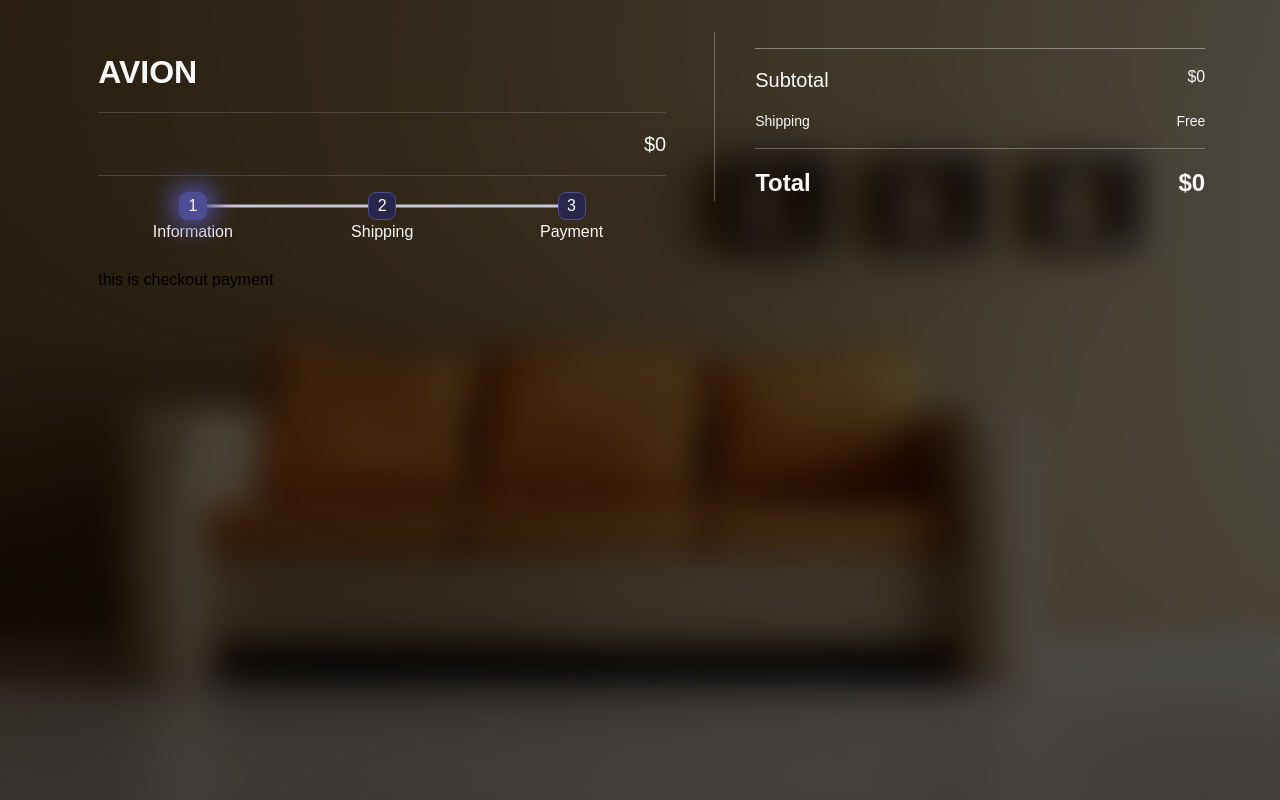
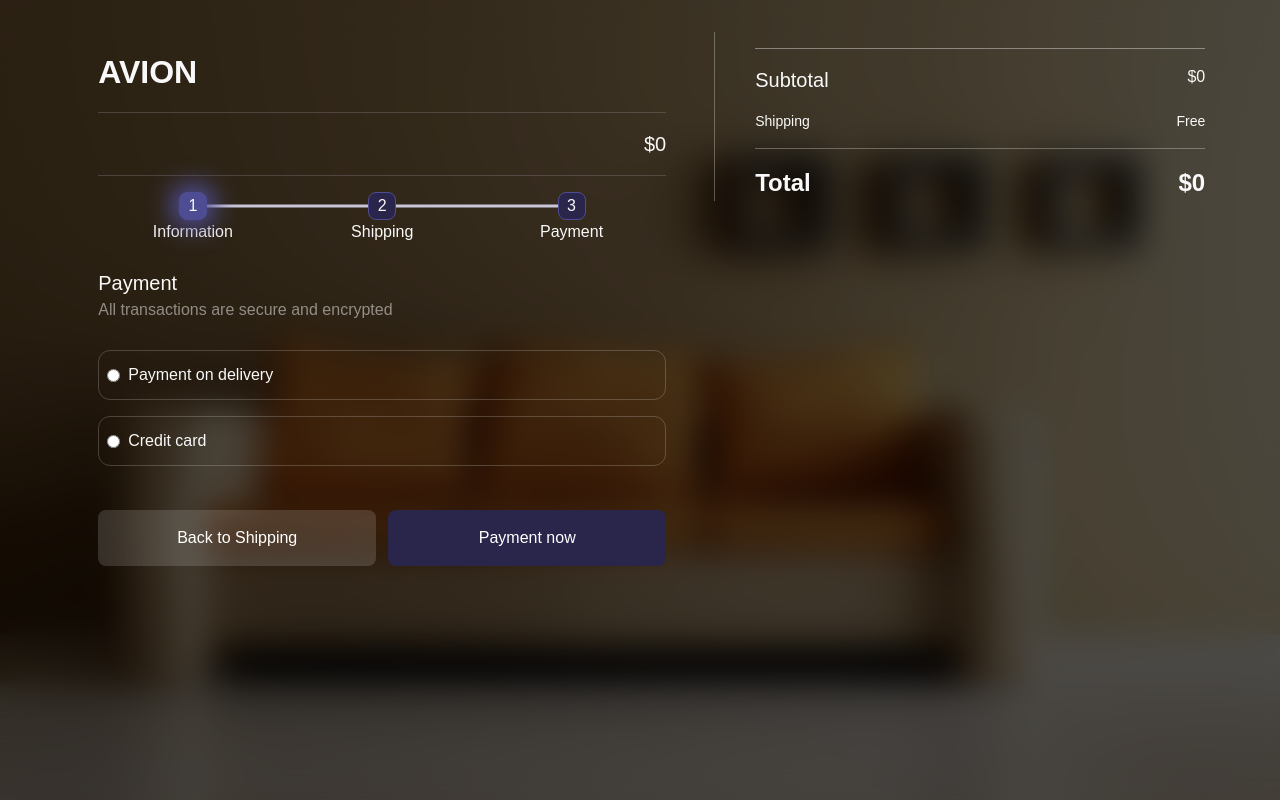
Before and after one commit to vuhuy172dh/ecommerce-website, a React (Create React App) app: page /user/checkout/payment in a window 1280 px wide. Built offline with nearby package versions, Linux system fonts and the light colour scheme; a web font is replaced by a local one.

Commit message:
#45 - update checkout payment information

```diff
--- /dev/null
+++ b/src/components/payment/paymentForm.jsx
@@ -0,0 +1,154 @@
+import { useForm } from 'react-hook-form'
+import { yupResolver } from '@hookform/resolvers/yup'
+import PaymentMethodSchema from '../../validations/paymentMethod'
+import { useState } from 'react'
+import Controller from '../popup/controller'
+import Input from '../popup/input'
+
+function PaymentForm({ onSubmit }) {
+  const [click, setClick] = useState(false)
+
+  const {
+    register,
+    handleSubmit,
+    formState: { errors },
+    control
+  } = useForm({
+    defaultValues: {
+      payment: '',
+      cartNumber: '',
+      cartName: '',
+      expirationDate: '',
+      securityCode: ''
+    },
+    resolver: yupResolver(PaymentMethodSchema)
+  })
+
+  const handleChange = (e) => {
+    if (e.currentTarget.value === 'credit cart') {
+      setClick(true)
+      return
+    }
+    setClick(false)
+  }
+  return (
+    <form
+      id="payment-form"
+      className="w-full flex flex-col gap-4"
+      onSubmit={handleSubmit((data) => onSubmit(data))}
+    >
+      <label className="flex w-full py-3 px-2 items-center justify-between border border-light_grey/20 text-light_grey rounded-xl">
+        <div className="flex items-center gap-2">
+          <Controller
+            {...{
+              control,
+              register,
+              name: 'payment',
+              type: 'radio',
+              radioValue: 'Payment on delivery',
+              handleChange: (e) => handleChange(e),
+              render: (props) => <Input {...props} />
+            }}
+          />
+          <p>Payment on delivery</p>
+        </div>
+      </label>
+
+      <label className="flex w-full py-3 px-2 items-center justify-between border border-light_grey/20 text-light_grey rounded-xl">
+        <div className="flex items-center gap-2">
+          <Controller
+            {...{
+              control,
+              register,
+              name: 'payment',
+              type: 'radio',
+              radioValue: 'credit cart',
+              handleChange: (e) => handleChange(e),
+              render: (props) => <Input {...props} />
+            }}
+          />
+          <p>Credit card</p>
+        </div>
+      </label>
+
+      {/*credit cart information*/}
+      <div className={`w-full ${click ? 'flex' : 'hidden'} flex-col gap-6`}>
+        {/*cart number*/}
+        <div>
+          <Controller
+            {...{
+              control,
+              register,
+              name: 'cartNumber',
+              type: 'text',
+              placeholder: 'Cart number',
+              handleChange: () => {},
+              className:
+                'w-full h-9 bg-light_grey/30 px-2 border border-light_grey/20 text-light_grey rounded-lg outline-none',
+              render: (props) => <Input {...props} />
+            }}
+          />
+          <p className="text-red-500">{errors.cartNumber?.message}</p>
+        </div>
+
+        {/*cart name*/}
+        <div>
+          <Controller
+            {...{
+              control,
+              register,
+              name: 'cartName',
+              type: 'text',
+              placeholder: 'Name on cart',
+              handleChange: () => {},
+              className:
+                'w-full h-9 bg-light_grey/30 px-2 border border-light_grey/20 text-light_grey rounded-lg outline-none',
+              render: (props) => <Input {...props} />
+            }}
+          />
+          <p className="text-red-500">{errors.cartName?.message}</p>
+        </div>
+
+        {/*expiration day and security*/}
+        <div className="flex w-full gap-5">
+          <div className="flex-1">
+            <Controller
+              {...{
+                control,
+                register,
+                name: 'expirationDate',
+                type: 'text',
+                placeholder: 'Expiration date (MM / YY)',
+                handleChange: () => {},
+                className:
+                  'w-full h-9 bg-light_grey/30 px-2 border border-light_grey/20 text-light_grey rounded-lg outline-none',
+                render: (props) => <Input {...props} />
+              }}
+            />
+            <p className="text-red-500">{errors.expirationDate?.message}</p>
+          </div>
+
+          <div className="flex-1">
+            <Controller
+              {...{
+                control,
+                register,
+                name: 'securityCode',
+                type: 'text',
+                placeholder: 'Security code',
+                handleChange: () => {},
+                className:
+                  'w-full h-9 bg-light_grey/30 px-2 border border-light_grey/20 text-light_grey rounded-lg outline-none',
+                render: (props) => <Input {...props} />
+              }}
+            />
+            <p className="text-red-500">{errors.securityCode?.message}</p>
+          </div>
+        </div>
+      </div>
+      <p className="text-red-500">{errors.payment?.message}</p>
+    </form>
+  )
+}
+
+export default PaymentForm
--- a/src/components/popup/controller.js
+++ b/src/components/popup/controller.js
@@ -4,10 +4,10 @@ const Controller = ({
   control,
   register,
   name,
-  rules,
   render,
   handleChange,
   type,
+  radioValue,
   placeholder,
   className,
   options
@@ -20,7 +20,7 @@ const Controller = ({
   })
 
   return render({
-    value,
+    value: type !== 'radio' ? value : radioValue,
     onChange: (e) =>
       props.onChange({
         target: {
--- a/src/components/shipping/shippingItem.jsx
+++ b/src/components/shipping/shippingItem.jsx
@@ -1,11 +1,17 @@
-function ShippingItem({ name, price }) {
+function ShippingItem({ shippingMethod, register }) {
   return (
     <label className="flex w-full py-3 px-2 items-center justify-between border border-light_grey/20 text-light_grey rounded-xl">
       <div className="flex items-center gap-2">
-        <input type="radio" name="shippin" className="peer" />
-        <p>{name}</p>
+        <input
+          type="radio"
+          name="shipping"
+          value={JSON.stringify(shippingMethod)}
+          {...register('shipping')}
+          className="peer"
+        />
+        <p>{shippingMethod.name}</p>
       </div>
-      <p>{price}</p>
+      <p>{shippingMethod.price}</p>
     </label>
   )
 }
--- a/src/components/shipping/shippingList.jsx
+++ b/src/components/shipping/shippingList.jsx
@@ -1,12 +1,26 @@
 import ShippingItem from './shippingItem'
+import { useForm } from 'react-hook-form'
+import { yupResolver } from '@hookform/resolvers/yup'
+import ShippingMethodSchema from '../../validations/shippingMethod'
 
-function ShippingList({ shippingList }) {
+function ShippingList({ shippingList, onSubmit }) {
+  const {
+    register,
+    handleSubmit,
+    formState: { errors }
+  } = useForm({ resolver: yupResolver(ShippingMethodSchema) })
+
   return (
-    <div className="w-full flex flex-col gap-2">
+    <form
+      className="w-full flex flex-col gap-2"
+      onSubmit={handleSubmit((data) => onSubmit(data))}
+      id="shipping-radio-form"
+    >
       {shippingList.map((item, index) => (
-        <ShippingItem key={index} name={item.name} price={item.price} />
+        <ShippingItem key={index} shippingMethod={item} register={register} />
       ))}
-    </div>
+      <p className="text-red-500">{errors.shipping?.message}</p>
+    </form>
   )
 }
 
--- a/src/pages/checkout/information.jsx
+++ b/src/pages/checkout/information.jsx
@@ -7,6 +7,7 @@ import {
   selectStatus,
   getAddressList
 } from '../../redux/features/address/addressSlice'
+import { addContact } from '../../redux/features/bills/billSlice'
 import { setStep } from '../../redux/features/stepper/stepperSlice'
 import Controller from '../../components/popup/controller'
 import Input from '../../components/popup/input'
@@ -14,7 +15,7 @@ import EmailSchema from '../../validations/email'
 import AddressList from '../../components/user/addressList'
 import { useEffect } from 'react'
 import Button from '../../components/button'
-import { Link, useNavigate } from 'react-router-dom'
+import { useNavigate } from 'react-router-dom'
 
 function CheckoutInformation() {
   const userEmail = useSelector(selectUserEmail)
@@ -38,8 +39,12 @@ function CheckoutInformation() {
     resolver: yupResolver(EmailSchema)
   })
 
+  //handle email field and address
   const onSubmit = (data) => {
-    console.log(data.email)
+    //add email to bill
+    dispatch(addContact(data.email))
+    //add address to bill
+
     dispatch(setStep(2))
     navigate('/user/checkout/shipping')
   }
--- a/src/pages/checkout/payment.jsx
+++ b/src/pages/checkout/payment.jsx
@@ -1,5 +1,53 @@
+import PaymentForm from '../../components/payment/paymentForm'
+import Button from '../../components/button'
+import { useDispatch } from 'react-redux'
+import { setStep } from '../../redux/features/stepper/stepperSlice'
+import { useNavigate } from 'react-router-dom'
+import { addPaymen } from '../../redux/features/bills/billSlice'
+
 function CheckoutPayment() {
-  return <div>this is checkout payment</div>
+  const dispatch = useDispatch()
+  const navigate = useNavigate()
+
+  const onSubmit = (data) => {
+    const payment = {
+      name: data.payment,
+      cartNumber: data.cartNumber,
+      cartName: data.cartName,
+      expirationDate: data.expirationDate,
+      securityCode: data.securityCode
+    }
+    dispatch(addPaymen(payment))
+  }
+
+  const backTo = () => {
+    dispatch(setStep(2))
+    navigate('/user/checkout/shipping')
+  }
+  return (
+    <div className="w-full flex flex-col gap-7">
+      {/*title*/}
+      <div className="w-full flex flex-col text-light_grey">
+        <p className="text-h4">Payment</p>
+        <p className="text-body-md text-light_grey/50">
+          All transactions are secure and encrypted
+        </p>
+      </div>
+
+      {/*payment method radio form*/}
+      <PaymentForm onSubmit={onSubmit} />
+
+      {/*button*/}
+      <div className="flex flex-col gap-3 tablet:flex-row">
+        <Button Color="opaque" onClick={backTo}>
+          Back to Shipping
+        </Button>
+        <Button Color="primary" Form="payment-form">
+          Payment now
+        </Button>
+      </div>
+    </div>
+  )
 }
 
 export default CheckoutPayment
--- a/src/pages/checkout/shipping.jsx
+++ b/src/pages/checkout/shipping.jsx
@@ -1,8 +1,9 @@
 import ShippingList from '../../components/shipping/shippingList'
 import Button from '../../components/button'
-import { Link, useNavigate } from 'react-router-dom'
+import { useNavigate } from 'react-router-dom'
 import { useDispatch } from 'react-redux'
 import { setStep } from '../../redux/features/stepper/stepperSlice'
+import { addShippingMethod } from '../../redux/features/bills/billSlice'
 
 const shipping = [
   {
@@ -23,10 +24,17 @@ function CheckoutShipping() {
     dispatch(setStep(1))
     navigate('/user/checkout/information')
   }
+
+  const onSubmit = (data) => {
+    //add shipping method to bill information
+    dispatch(addShippingMethod(JSON.parse(data.shipping)))
+    dispatch(setStep(3))
+    navigate('/user/checkout/payment')
+  }
   return (
     <div className="w-full flex flex-col gap-3">
       <p className="text-h4 text-light_grey">Shipping method</p>
-      <ShippingList shippingList={shipping} />
+      <ShippingList shippingList={shipping} onSubmit={onSubmit} />
 
       {/*button to set current step and check email validation*/}
       <div className="flex flex-col-reverse gap-3 tablet:flex-row">
@@ -35,7 +43,9 @@ function CheckoutShipping() {
             Back to Cart
           </Button>
         </div>
-        <Button Color="primary">Continue to Shipping</Button>
+        <Button Color="primary" Form="shipping-radio-form">
+          Continue to Shipping
+        </Button>
       </div>
     </div>
   )
--- /dev/null
+++ b/src/validations/creditCart.js
@@ -0,0 +1,5 @@
+import * as yup from 'yup'
+
+const CreditCartSchema = yup.object().shape({})
+
+export default CreditCartSchema
--- /dev/null
+++ b/src/validations/paymentMethod.js
@@ -0,0 +1,23 @@
+import * as yup from 'yup'
+
+const PaymentMethodSchema = yup.object().shape({
+  payment: yup.string().required(),
+  cartNumber: yup.string().when('payment', {
+    is: 'credit cart',
+    then: yup.string().required()
+  }),
+  cartName: yup.string().when('payment', {
+    is: 'credit cart',
+    then: yup.string().required()
+  }),
+  expirationDate: yup.string().when('payment', {
+    is: 'credit cart',
+    then: yup.string().required()
+  }),
+  securityCode: yup.string().when('payment', {
+    is: 'credit cart',
+    then: yup.string().required()
+  })
+})
+
+export default PaymentMethodSchema
--- /dev/null
+++ b/src/validations/shippingMethod.js
@@ -0,0 +1,7 @@
+import * as yup from 'yup'
+
+const ShippingMethodSchema = yup.object().shape({
+  shipping: yup.string().required()
+})
+
+export default ShippingMethodSchema
```
Also changed, not shown: src/redux/features/bills/billSlice.js (+6 -10 lines).
